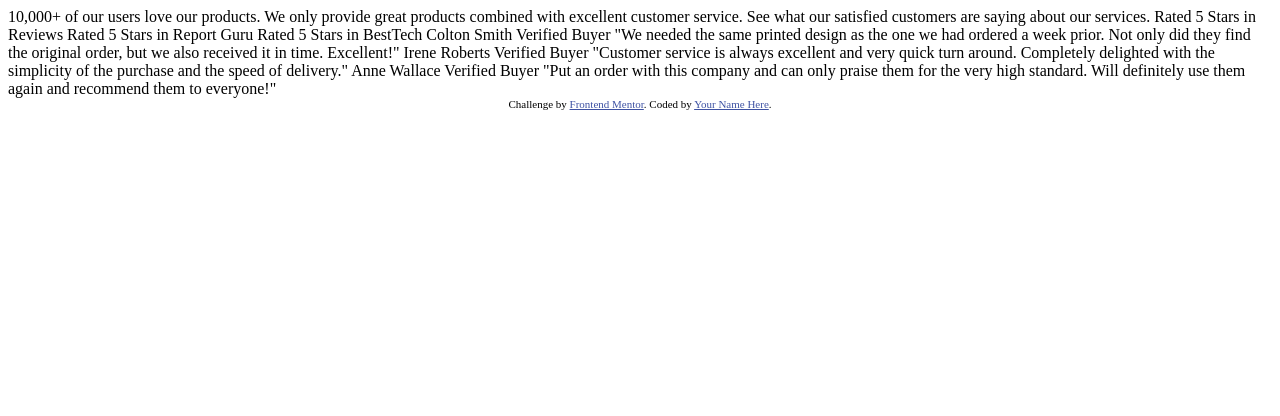
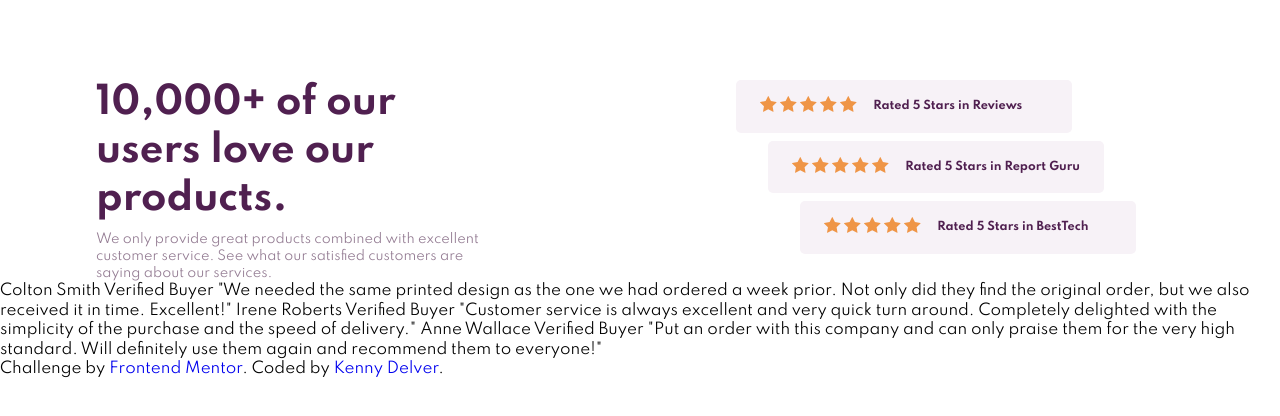
Before and after one commit to Kennycoder971/social_proof_section, a plain HTML site: page index.html in a window 1280 px wide. Drawn offline with Linux system fonts and the light colour scheme.

Commit message:
Creation top section

```diff
--- a/index.html
+++ b/index.html
@@ -11,29 +11,63 @@
       sizes="32x32"
       href="./images/favicon-32x32.png"
     />
+    <link rel="stylesheet" href="css/main.css">
 
     <title>Frontend Mentor | Social proof section</title>
 
-    <!-- Feel free to remove these styles or customise in your own stylesheet 👍 -->
-    <style>
-      .attribution {
-        font-size: 11px;
-        text-align: center;
-      }
-      .attribution a {
-        color: hsl(228, 45%, 44%);
-      }
-    </style>
+
   </head>
   <body>
-    10,000+ of our users love our products.
 
-    We only provide great products combined with excellent customer service.
-    See what our satisfied customers are saying about our services.
+    <div class="container">
+      <section class="review-section">
+        <div class="review-section-top">
+          <div class="review-title">
+            <h2 class="testimonial-title">10,000+ of our <br> users love our<br> products.</h2>
+            <p class="small-gray-paragraph">
+              We only provide great products combined with excellent <br> customer service.
+            See what our satisfied customers are <br> saying about our services.
+            </p>
+          </div>
+          <div class="review-stars">
+            <div class="stars-element">
+              <span class="stars-container">
+                <img src="images/icon-star.svg" alt="star">
+                <img src="images/icon-star.svg" alt="star">
+                <img src="images/icon-star.svg" alt="star">
+                <img src="images/icon-star.svg" alt="star">
+                <img src="images/icon-star.svg" alt="star">
+              </span>
 
-    Rated 5 Stars in Reviews
-    Rated 5 Stars in Report Guru
-    Rated 5 Stars in BestTech
+              <span>Rated 5 Stars in Reviews</span>
+            </div>
+            <div class="stars-element">
+              <span class="stars-container">
+                <img src="images/icon-star.svg" alt="star">
+                <img src="images/icon-star.svg" alt="star">
+                <img src="images/icon-star.svg" alt="star">
+                <img src="images/icon-star.svg" alt="star">
+                <img src="images/icon-star.svg" alt="star">
+              </span>
+              <span>Rated 5 Stars in Report Guru</span>
+
+            </div>
+            <div class="stars-element">
+              <span class="stars-container">
+                <img src="images/icon-star.svg" alt="star">
+                <img src="images/icon-star.svg" alt="star">
+                <img src="images/icon-star.svg" alt="star">
+                <img src="images/icon-star.svg" alt="star">
+                <img src="images/icon-star.svg" alt="star">
+              </span>
+              <span>Rated 5 Stars in BestTech</span>
+
+            </div>
+          </div>
+        </div>
+
+      </section>
+    </div>
 
     Colton Smith
     Verified Buyer
@@ -55,7 +89,7 @@
       Challenge by
       <a href="https://www.frontendmentor.io?ref=challenge" target="_blank"
         >Frontend Mentor</a
-      >. Coded by <a href="#">Your Name Here</a>.
+      >. Coded by <a href="#">Kenny Delver</a>.
     </div>
   </body>
 </html>
--- a/scss/base/_reset.scss
+++ b/scss/base/_reset.scss
@@ -7,7 +7,7 @@
 }
 
 body {
-    line-height: 1.5;
+    line-height: 1.3;
 }
 
 a{
--- a/scss/base/_typography.scss
+++ b/scss/base/_typography.scss
@@ -0,0 +1,20 @@
+@import url('https://fonts.googleapis.com/css2?family=Spartan:wght@400;500;700&display=swap');
+
+body {
+    font-family: 'Spartan', sans-serif;
+    font-size: 15px;
+}
+
+
+// Titles
+.testimonial-title {
+    font-weight: bold;
+    color: $very-dark-magenta;
+    font-size: 2.3rem;
+}
+
+// paragraphs
+.small-gray-paragraph {
+    font-size: .8rem;
+    color: $gray-magenta;
+}
--- /dev/null
+++ b/scss/components/_stars-element.scss
@@ -0,0 +1,16 @@
+.stars-element {
+    padding: 1rem 1.5rem;
+    background-color: $light-gray-magenta;
+    border-radius: 5px;
+    font-size: .7rem;
+    font-weight: bold;
+    color: $very-dark-magenta;
+    display: flex;
+    align-items: center;
+
+    .stars-container {
+        vertical-align: middle;
+        margin-right: 1rem;
+        display: inline-block;
+    }
+}
--- a/scss/main.scss
+++ b/scss/main.scss
@@ -1,4 +1,9 @@
+@import 'utils/variables';
+@import "utils/container";
+
+@import "components/stars-element";
+
+@import "page/review-section";
+
 @import 'base/reset';
 @import 'base/typography';
-
-@import 'utils/variables';
--- /dev/null
+++ b/scss/page/_review-section.scss
@@ -0,0 +1,26 @@
+.review-section {
+    .testimonial-title {
+        margin-bottom: .5rem;
+    }
+    .review-section-top {
+        display: flex;
+        justify-content: space-between;
+    }
+
+    .review-stars {
+
+        .stars-element:not(:last-child) {
+            margin-bottom: .5rem;
+        }
+
+        .stars-element:nth-child(1) {
+            transform: translateX(-7rem);
+        }
+        .stars-element:nth-child(2) {
+            transform: translateX(-5rem);
+        }
+        .stars-element:nth-child(3) {
+            transform: translateX(-3rem);
+        }
+    }
+}
--- /dev/null
+++ b/scss/utils/_container.scss
@@ -0,0 +1,6 @@
+.container {
+    max-width: 1330px;
+    width: 85%;
+    margin: 0 auto;
+    margin-top: 5rem;
+}
--- a/scss/utils/_variables.scss
+++ b/scss/utils/_variables.scss
@@ -0,0 +1,8 @@
+// Main
+$very-dark-magenta:hsl(300, 43%, 22%);
+$soft-pink:hsl(333, 80%, 67%);
+
+// Neutral
+$gray-magenta:hsl(303, 10%, 53%);
+$light-gray-magenta:hsl(300, 24%, 96%);
+$white:hsl(0, 0%, 100%);
```
Also changed, not shown: css/main.css.
